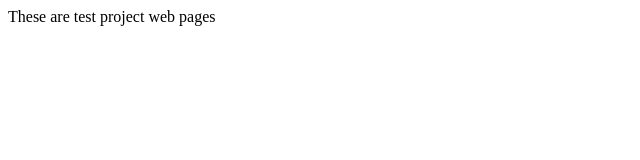
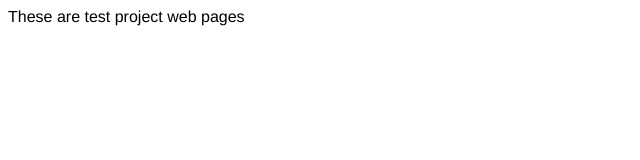
Before and after one commit to Tom9Riddle/testRepo, a plain HTML site: page docs/index.html in a window 1280 px wide. Shown: the full height of the page, 0-640 px from the left. Drawn offline with Linux system fonts and the light colour scheme.

Commit message:
Update index.html

```diff
--- a/docs/index.html
+++ b/docs/index.html
@@ -2,6 +2,9 @@
 <html>
 <head>
 <title> project website</title>
+<style>
+body { font-family: Helvetica; }
+</style>
 </head>
 <body>
 These are test project web pages
```
